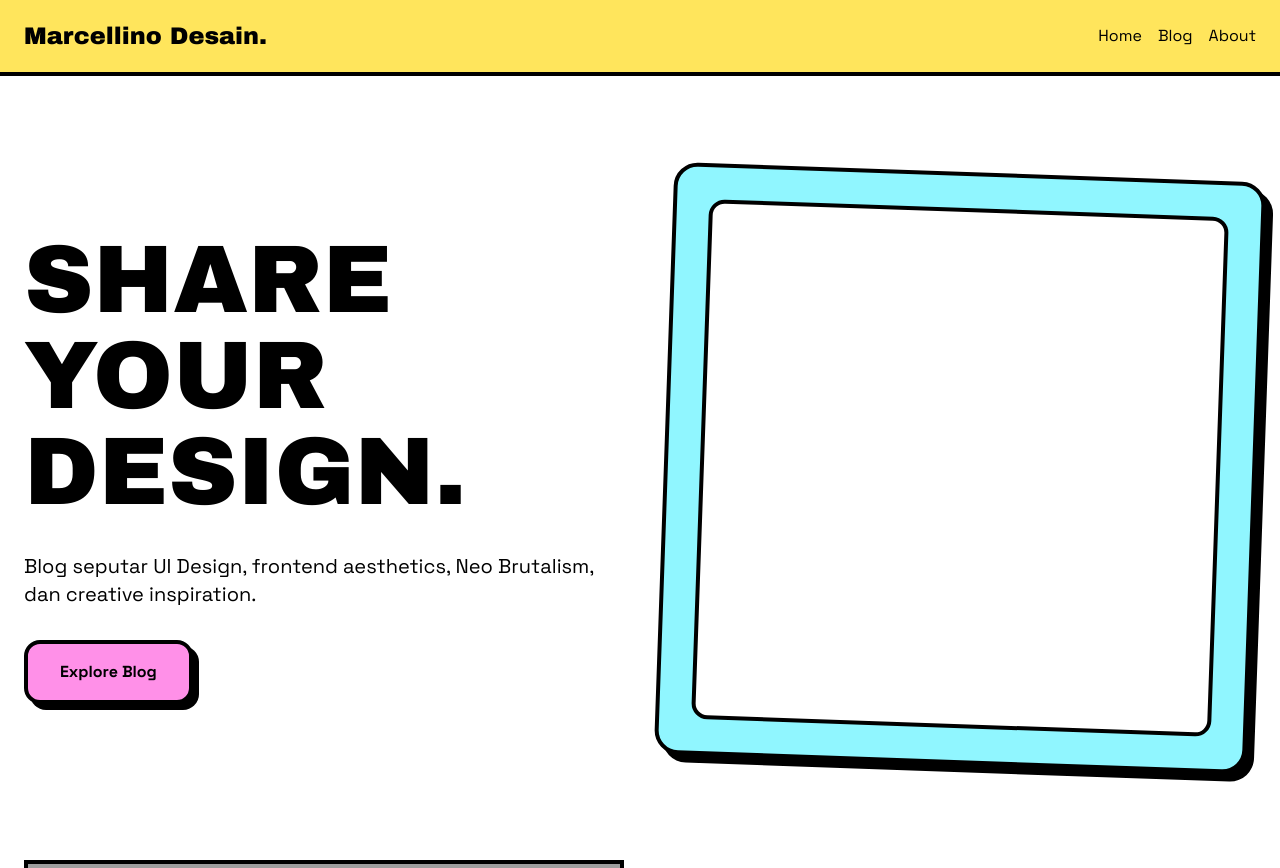
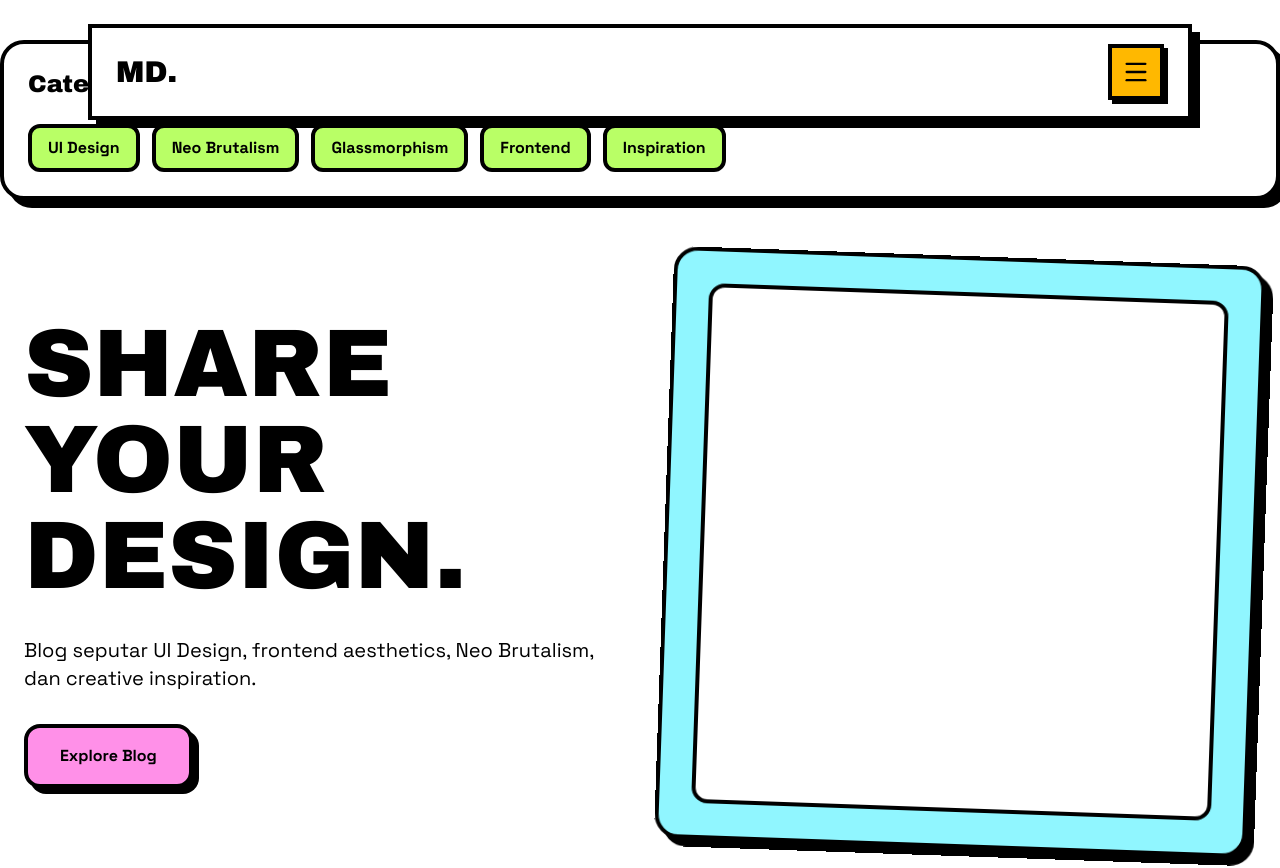
Before and after one commit to Mrchlldev/marcellino-design, a Next.js app: page / in a window 1280 px wide. Shown: the top 868 px of the page. Built offline with nearby package versions, Linux system fonts and the light colour scheme; grey boxes are pictures that could not be loaded.

Commit message:
Update Navbar.tsx

```diff
--- a/src/components/Navbar.tsx
+++ b/src/components/Navbar.tsx
@@ -1,17 +1,60 @@
+"use client";
+
+import { Menu } from "lucide-react";
+import { useState } from "react";
+
+import Sidebar from "./Sidebar";
+
 export default function Navbar() {
+  const [open, setOpen] = useState(false);
+
   return (
-    <nav className="w-full border-b-4 border-black bg-[#FFE55C]">
-      <div className="max-w-7xl mx-auto px-6 py-5 flex items-center justify-between">
-        <h1 className="font-title text-2xl">
-          Marcellino Desain.
-        </h1>
+    <>
+      <header className="fixed top-6 left-1/2 -translate-x-1/2 z-50 w-full max-w-6xl px-6">
+        <nav
+          className="
+            bg-white
+            border-[4px]
+            border-black
+            shadow-[8px_8px_0px_#000]
+            px-6
+            py-4
+            flex
+            items-center
+            justify-between
+          "
+        >
+          <h1 className="font-title text-3xl">
+            MD.
+          </h1>
 
-        <div className="flex gap-4">
-          <a href="#">Home</a>
-          <a href="#">Blog</a>
-          <a href="#">About</a>
-        </div>
-      </div>
-    </nav>
+          <button
+            onClick={() => setOpen(true)}
+            className="
+              w-14
+              h-14
+              flex
+              items-center
+              justify-center
+              bg-[#FFB800]
+              border-[4px]
+              border-black
+              shadow-[4px_4px_0px_#000]
+              active:translate-x-[4px]
+              active:translate-y-[4px]
+              active:shadow-none
+              transition-all
+            "
+          >
+            <Menu size={28} />
+          </button>
+        </nav>
+      </header>
+
+      <Sidebar
+        open={open}
+        onClose={() => setOpen(false)}
+      />
+    </>
   );
 }
```
